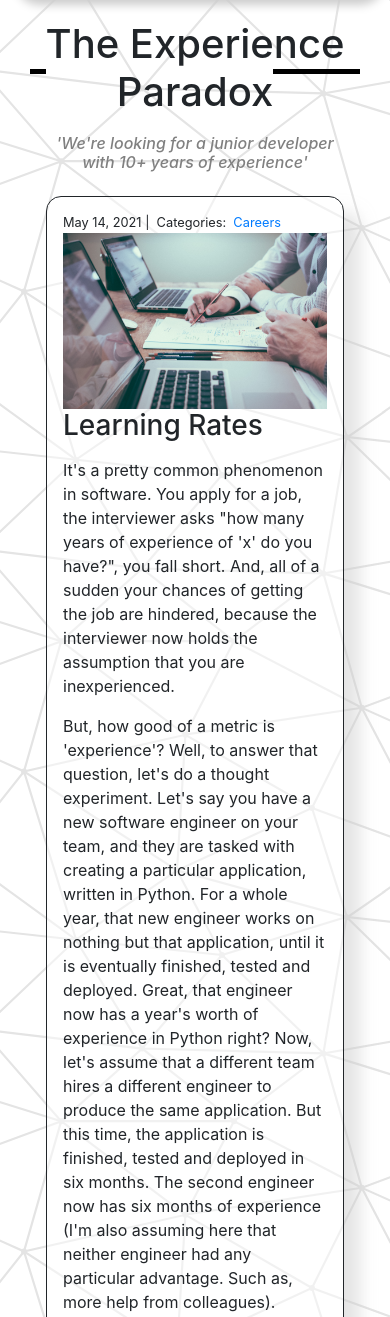
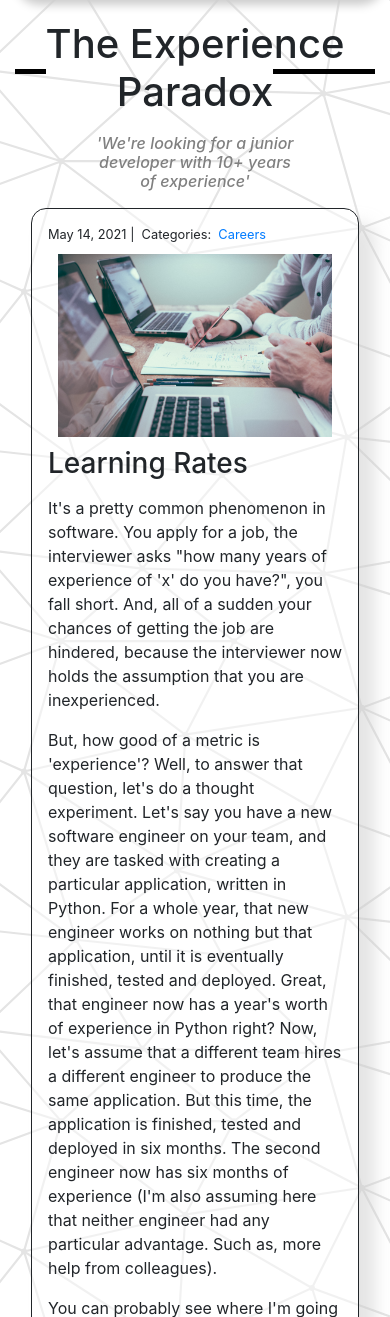
Before and after one commit to CameronSA/DjangoPortfolio, a Django app: page /blog/1/ in a window 390 px wide. Shown: the part 68-1385 px from the top of the page. Run offline with Django 3.2, Linux system fonts and the light colour scheme; data comes from the database, SQL or seed files in the repository; data that the repository does not hold is empty; some libraries are stand-ins or nearby versions.

Commit message:
updated styling

```diff
--- a/blog/templates/blog_detail.html
+++ b/blog/templates/blog_detail.html
@@ -1,5 +1,5 @@
 {% extends "base.html" %} {% block page_content %}
-<div class="col-md-8 offset-md-2">
+<div>
     <h1>{{ post.title }}</h1>
 
     <div class="col-md-8 centered-div">
--- a/static/style.css
+++ b/static/style.css
@@ -102,6 +102,7 @@ h2 {
     text-align: center;
     font-style: italic;
     font-size: 150%;
+    color: gray;
 }
 
 h4 {
@@ -127,10 +128,11 @@ h4:after {
 
 div h6 {
     font-style: italic;
-    display: inline-block;
     text-align: center;
     color: gray;
     font-weight: 50%;
+    margin-left: 20%;
+    margin-right: 20%;
 }
 
 .centered-div {
@@ -139,6 +141,7 @@ div h6 {
 
 img {
     width: 100%;
+    padding: 10px;
     height: auto;
     object-fit: cover;
     text-align: center;
```
